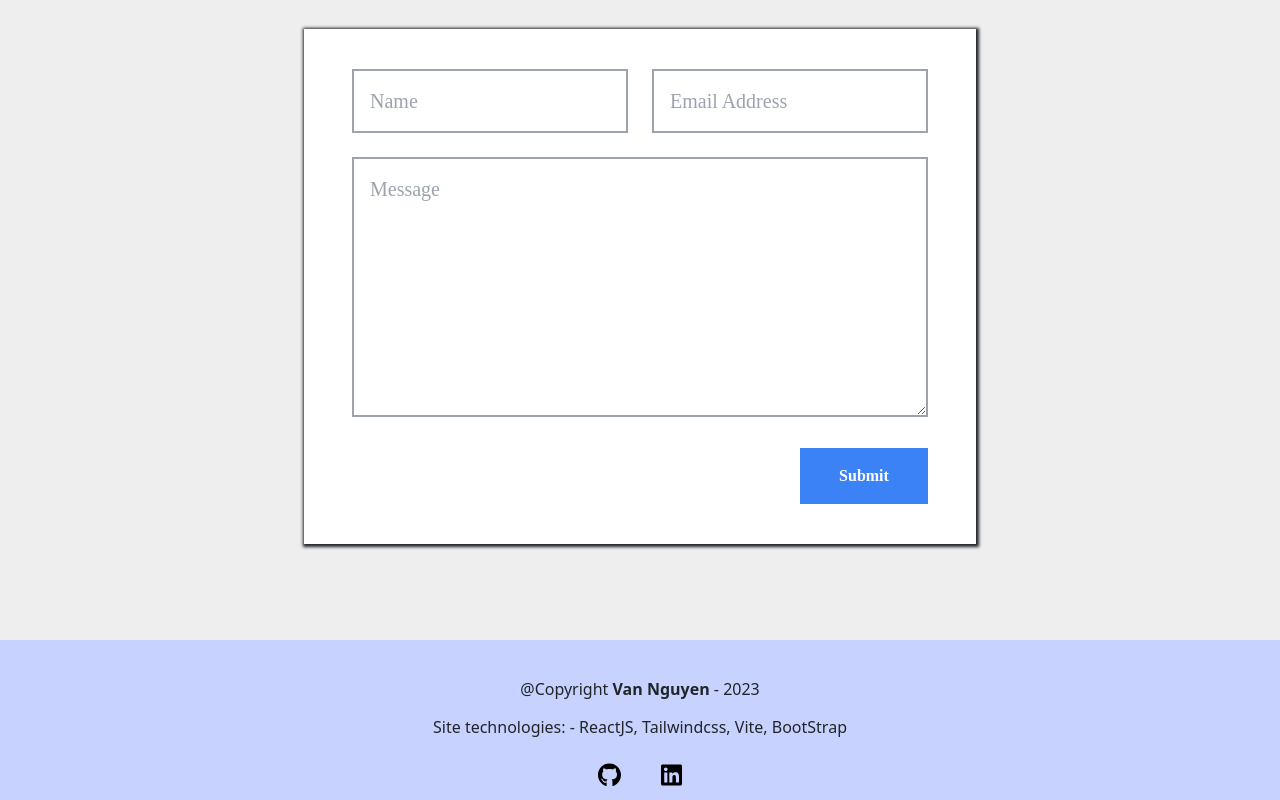
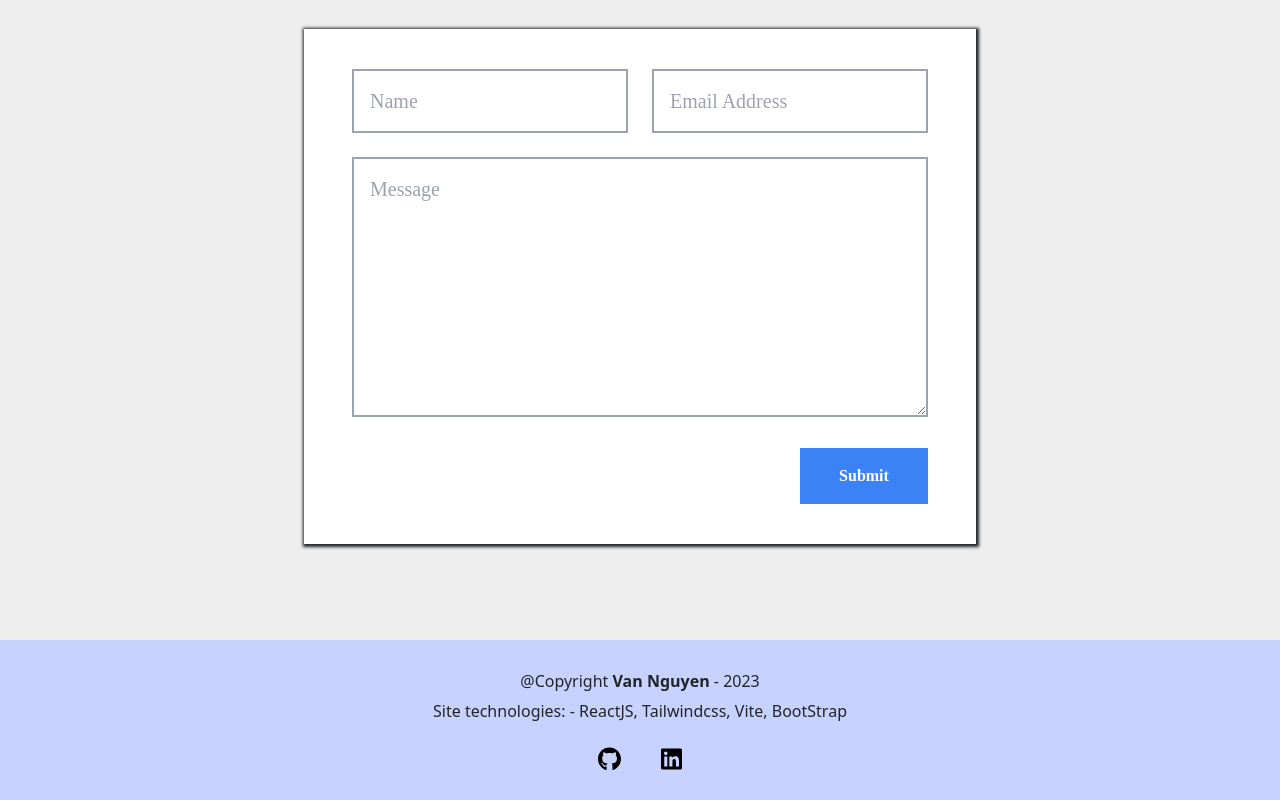
Before and after one commit to vanguyen333/mysiteO, a React (Vite) app: page / in a window 1280 px wide. Shown: the part 2391-3191 px from the top of the page. Built offline with nearby package versions, Linux system fonts and the light colour scheme.

Commit message:
edit footer padding

```diff
--- a/src/components/Footer.jsx
+++ b/src/components/Footer.jsx
@@ -1,10 +1,10 @@
 const Footer = () => {
   return (
-    <div className="footer h-40 pt-10 mt-0 text-center bg-indigo-200 ">
+    <div className="footer h-40 pt-8 mt-0 text-center bg-indigo-200 ">
       <h1>
         @Copyright<strong> Van Nguyen </strong> - 2023
       </h1>
-      <p className="pt-3">
+      <p className="pt-2">
         Site technologies: - ReactJS, Tailwindcss, Vite, BootStrap
       </p>
       <div className="logos flex gap-10 justify-center pt-6">
```
